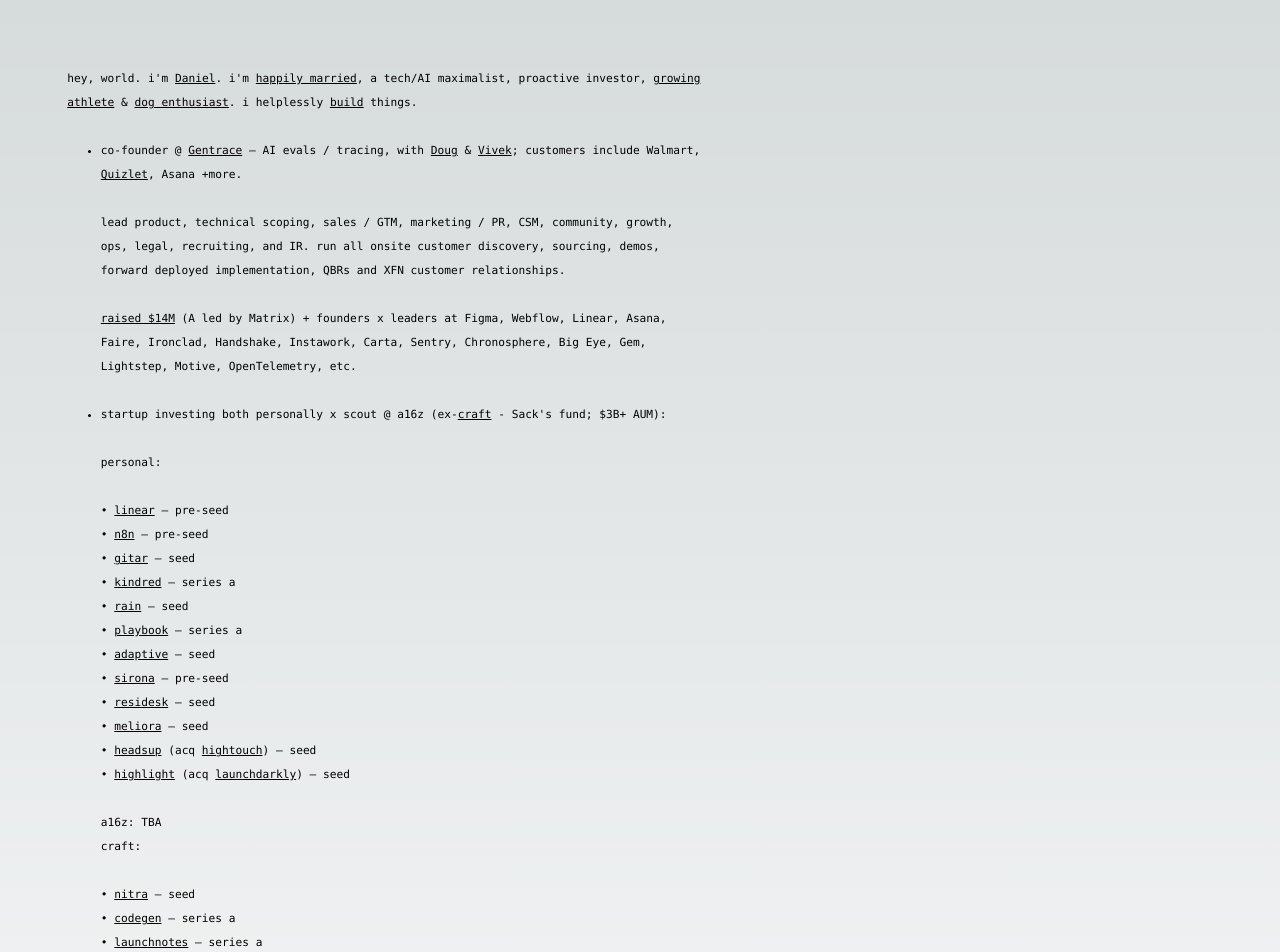
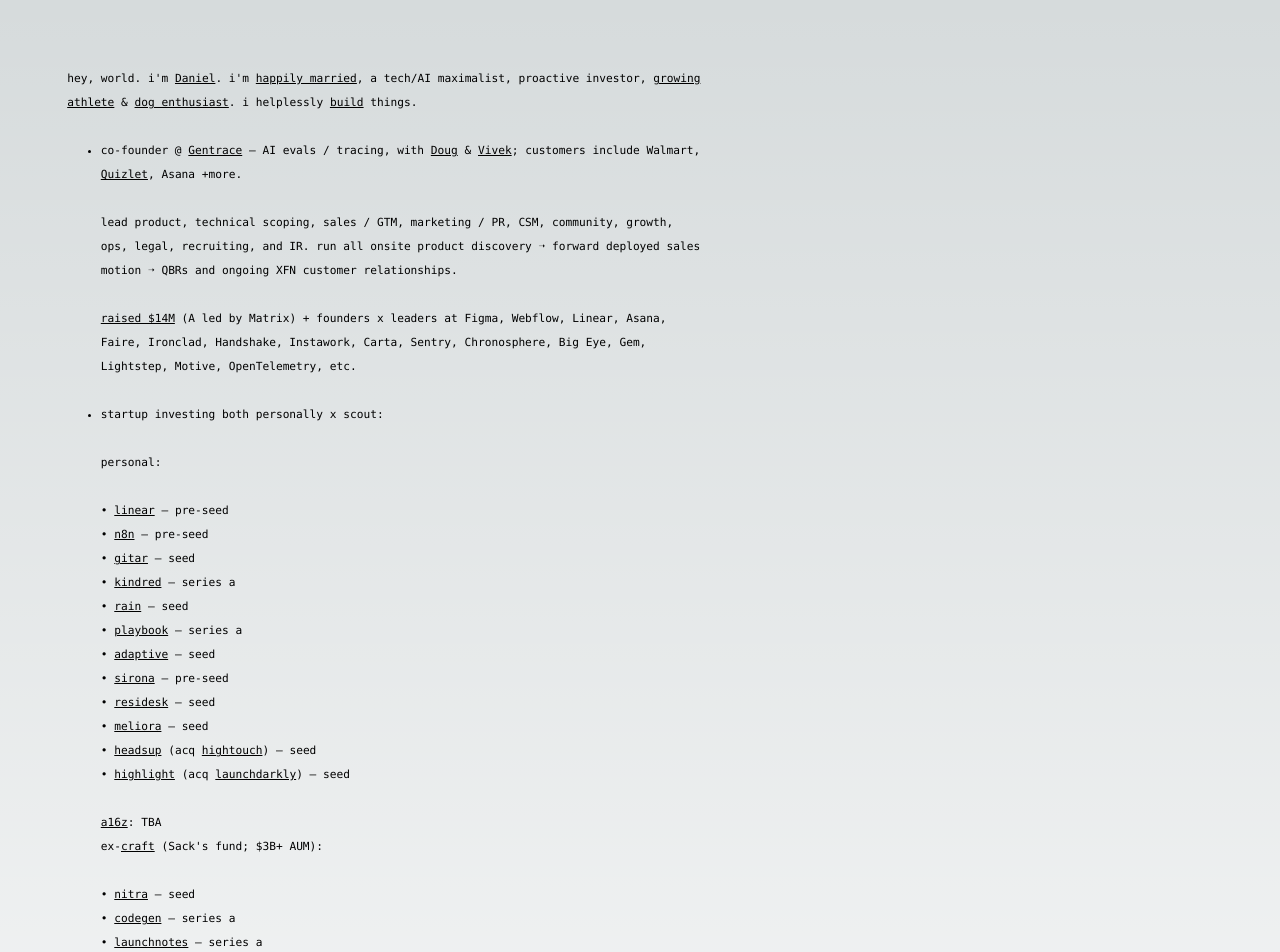
Before and after one commit to damndan/danielcliem.com, a Next.js app: page / in a window 1280 px wide. Shown: the top 952 px of the page. Built offline with nearby package versions, Linux system fonts and the light colour scheme.

Commit message:
made desc better

```diff
--- a/pages/index.tsx
+++ b/pages/index.tsx
@@ -33,7 +33,7 @@
             <br /><br />
 
             lead product, technical scoping, sales / GTM, marketing / PR, CSM, community, growth, ops, legal, recruiting, and IR.
-            run all onsite customer discovery, sourcing, demos, forward deployed implementation, QBRs and XFN customer relationships.
+            run all onsite product discovery ➝ forward deployed sales motion ➝ QBRs and ongoing XFN customer relationships.
 
             <br /><br />
 
@@ -42,7 +42,7 @@
           </li>
           <br />
           <li>
-            startup investing both personally x scout @ a16z (ex-<u><a href="https://www.craftventures.com/" target="_blank">craft</a></u> - Sack&apos;s fund; $3B+ AUM):
+            startup investing both personally x scout:
           </li>
 
           <br />
@@ -77,9 +77,9 @@
           <br />
 
           <br />
-          a16z: TBA
+          <u><a href="https://a16z.com/" target="_blank">a16z</a></u>: TBA
           <br />
-          craft:
+          ex-<u><a href="https://www.craftventures.com/" target="_blank">craft</a></u> (Sack&apos;s fund; $3B+ AUM):
           <br />
 
           <br />
```
